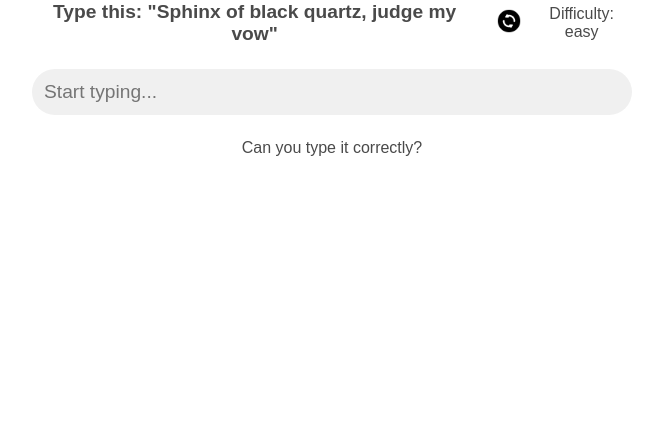
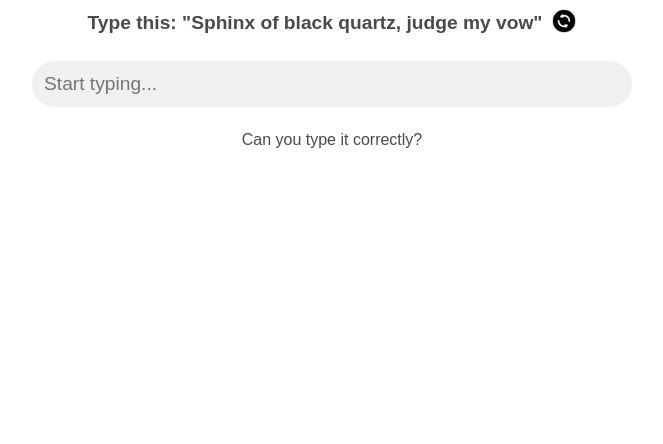
Before and after one commit to Navaneeth-Git/oopsie, a plain HTML site: page index.html in a window 1280 px wide. Shown: the part 356-800 px from the top of the page, without its empty margins (308-971 px from the left). Drawn offline with Linux system fonts and the light colour scheme; a web font is replaced by a local one.

Commit message:
removed difficulty buttons

```diff
--- a/index.html
+++ b/index.html
@@ -15,7 +15,6 @@
       <button id="refreshButton" title="Get a new sentence">
         <img src="refresh.png" alt="Refresh" width="24" height="24">
       </button>
-      <button id="difficultyToggle" title="Toggle Difficulty">Difficulty: easy</button>
     </div>
     <input type="text" id="inputField" placeholder="Start typing..." autofocus>
     <p id="message">Can you type it correctly?</p>
--- a/style.css
+++ b/style.css
@@ -41,23 +41,16 @@ h1 {
   margin-right: 10px;
 }
 
-.matched {
-  color: green;
-}
-
-#refreshButton,
-#difficultyToggle {
+#refreshButton {
   background-color: transparent;
   border: none;
   color: #4a4a4a;
   font-size: 1rem;
   cursor: pointer;
-  margin-left: 10px;
   transition: color 0.3s;
 }
 
-#refreshButton:hover,
-#difficultyToggle:hover {
+#refreshButton:hover {
   color: #000000;
 }
 
```
